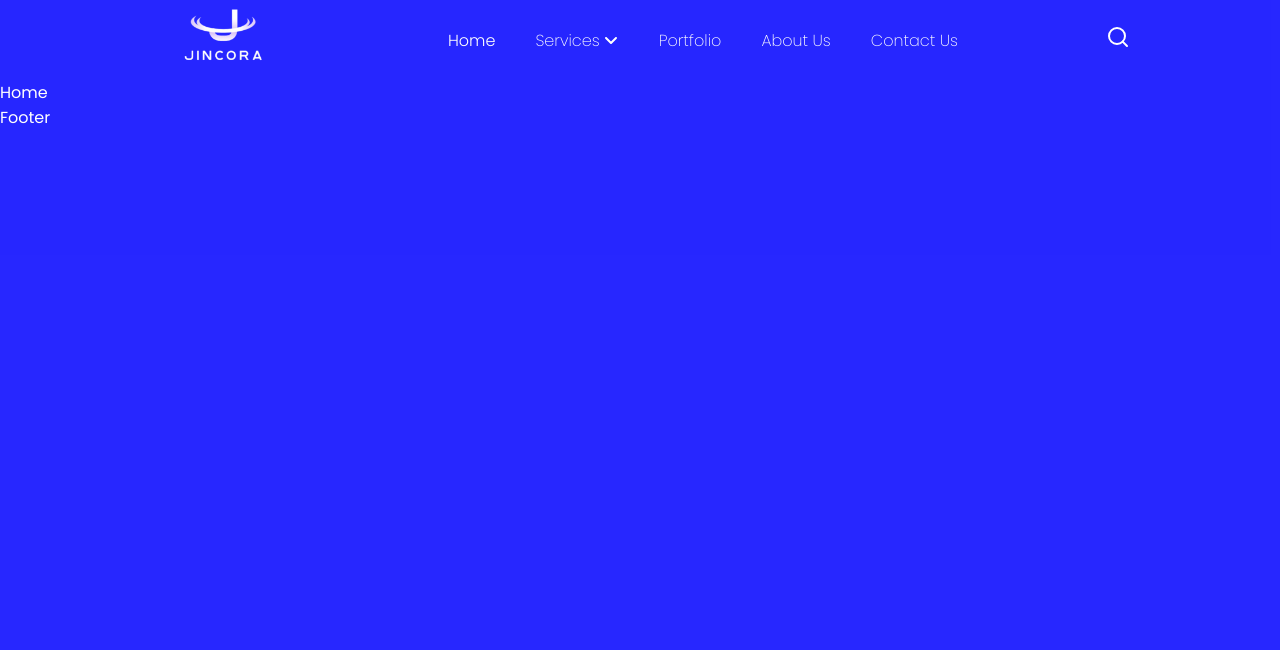
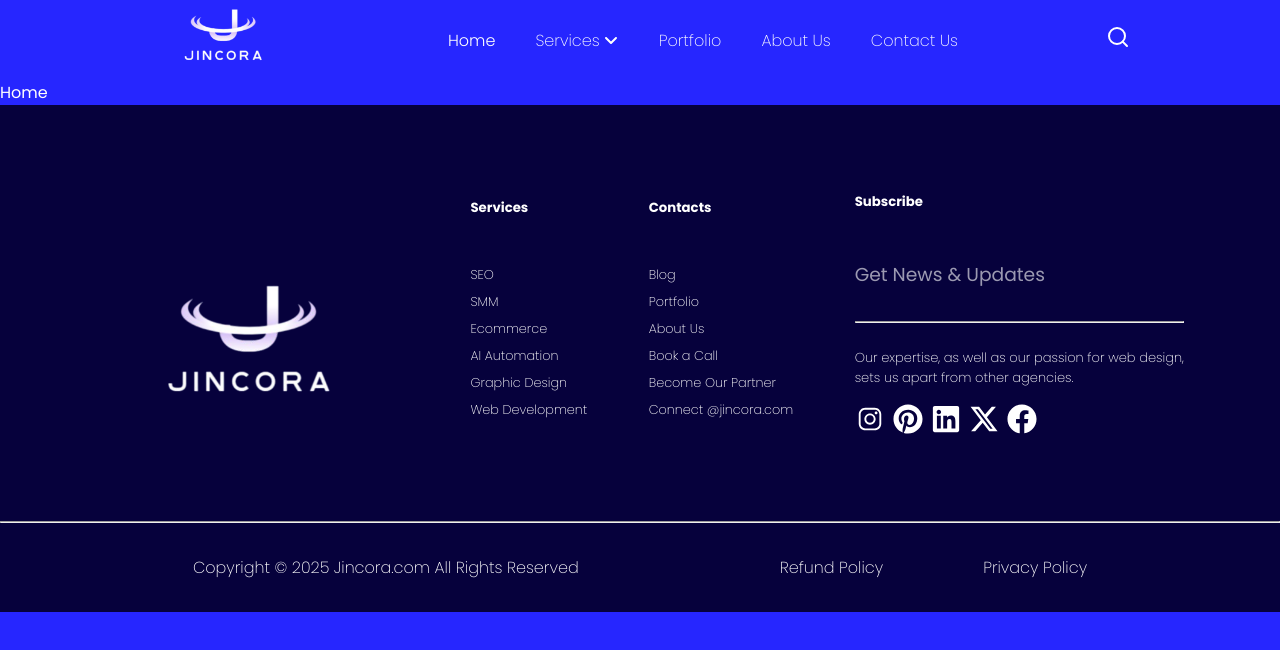
Before and after one commit to Jincora7/JincoraSite, a React (Vite) app: page / in a window 1280 px wide. Shown: the top 650 px of the page. Built offline with nearby package versions, Linux system fonts and the light colour scheme.

Commit message:
Footer Done

```diff
--- a/src/components/Footer/Footer.css
+++ b/src/components/Footer/Footer.css
@@ -0,0 +1,88 @@
+.footer-wrapper{
+    width: 100%;
+    background-color:#06013C;
+}
+
+
+.footer-wrapper .footer-first img{
+    width:313px;
+    margin-top: 5rem;
+}
+
+.footer-wrapper .footer-first{
+    display: flex;
+    padding: 3rem 6rem;
+    float: row;
+    flex-wrap: wrap;
+    align-items: center;
+    gap: 2rem;
+    justify-content: space-between;
+}
+
+.footer-wrapper .footer-first ul{
+    margin-top: 3rem;
+    list-style-type: none;
+    font-weight: 200;
+    font-size: 0.8rem;
+}
+
+.footer-wrapper .footer-first ul li{
+    margin-bottom: 9px;
+}
+
+.footer-wrapper .footer-first .subscribe .inner-sub{
+    margin-top: 3rem;
+}
+
+.footer-wrapper .footer-first .subscribe h3{
+    margin-bottom: 2rem;
+    font-weight: 400;
+    opacity: 0.6;
+}
+
+.footer-wrapper .footer-first .subscribe .inner-sub p{
+    font-weight: 200;
+    font-size: small;
+    margin-top: 1.6rem;
+}
+
+.footer-wrapper .footer-first .subscribe .inner-sub .footer-icons{
+    display: flex;
+    flex-direction: row;
+    flex-wrap: wrap;
+    gap:0.5rem;
+    margin-top: 1rem;
+}
+
+
+
+.footer-wrapper .footer-second{
+    display: flex;
+    flex-direction: row;
+    align-items: center;
+    justify-content: space-evenly;
+    flex-wrap: wrap-reverse;
+    gap: 0.5rem;
+    text-align: center;
+    padding: 2rem 0;
+}
+
+.footer-wrapper .footer-second div{
+    display: flex;
+    flex-direction: row;
+    gap: 100px;
+}
+
+.footer-wrapper .footer-second h4{
+    font-weight: 200;
+}
+
+@media screen and (max-width:900px) {
+    .footer-wrapper .footer-first img{
+        width: 200px;
+    }
+
+    .footer-wrapper .footer-second div{
+        gap: 30px;
+    }
+}
--- a/src/components/Footer/Footer.jsx
+++ b/src/components/Footer/Footer.jsx
@@ -1,8 +1,81 @@
 import React from 'react'
+import { NavLink } from 'react-router-dom';
+import logo from"../../assets/logo.png"
+import { IoLogoInstagram } from "react-icons/io";
+import { FaPinterest } from "react-icons/fa";
+import { FaLinkedin } from "react-icons/fa";
+import { FaXTwitter } from "react-icons/fa6";
+import { FaFacebook } from "react-icons/fa";
+
+
+import "./Footer.css"
 
 function Footer() {
   return (
-    <div>Footer</div>
+    <div className="footer-wrapper">
+      <div className='footer-first'>
+        <NavLink to="/"> <img src={logo} alt="" /> </NavLink>
+
+        <div>
+          <h5>Services</h5>
+
+          <ul>
+            <li>SEO</li>
+            <li>SMM</li>
+            <li>Ecommerce</li>
+            <li>AI Automation</li>
+            <li>Graphic Design</li>
+            <li>Web Development</li>
+          </ul>
+        </div>
+
+
+        <div>
+          <h5>Contacts</h5>
+
+          <ul>
+            <li>Blog</li>
+            <li>Portfolio</li>
+            <li>About Us</li>
+            <li>Book a Call</li>
+            <li>Become Our Partner</li>
+            <li>Connect @jincora.com</li>
+          </ul>
+        </div>
+
+
+        <div className='subscribe'>
+          <h5>Subscribe</h5>
+
+          <div className='inner-sub'>
+            <h3>Get News & Updates</h3>
+            <hr />
+            <p>Our expertise, as well as our passion for web design, <br /> sets us apart from other agencies. </p>
+
+            <div className='footer-icons'>
+              <IoLogoInstagram size={30}/>
+              <FaPinterest size={30}/>
+              <FaLinkedin size={30}/>
+              <FaXTwitter size={30}/>
+              <FaFacebook size={30}/>
+
+            </div>
+          </div>
+        </div>
+
+      </div>
+
+      <hr />
+
+
+      <div className='footer-second'>
+        <h4>Copyright © 2025 Jincora.com All Rights Reserved</h4>
+        <div>
+          <h4>Refund Policy</h4>
+          <h4>Privacy Policy</h4>
+        </div>
+      </div>
+    </div>
   )
 }
 
```
